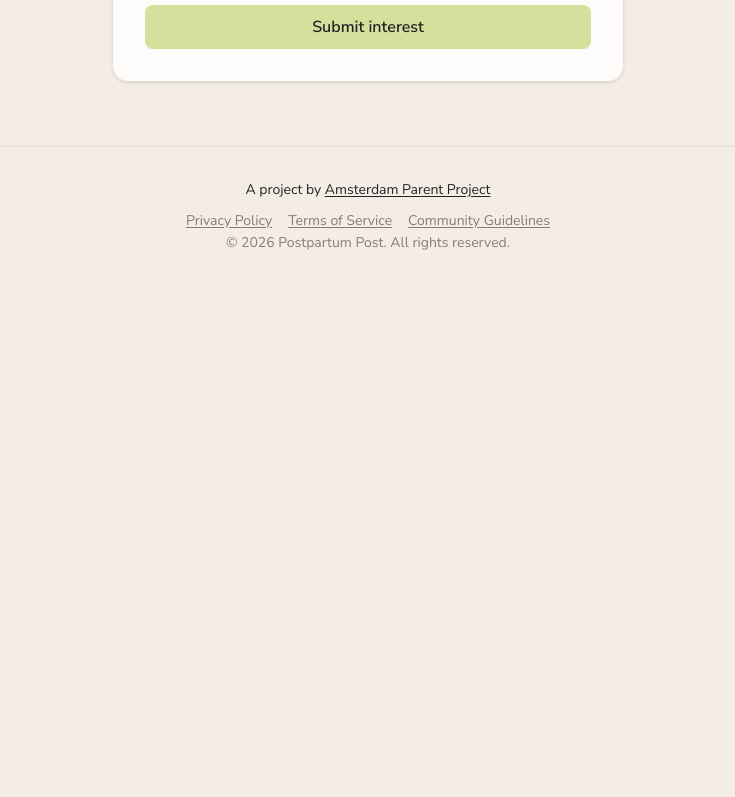
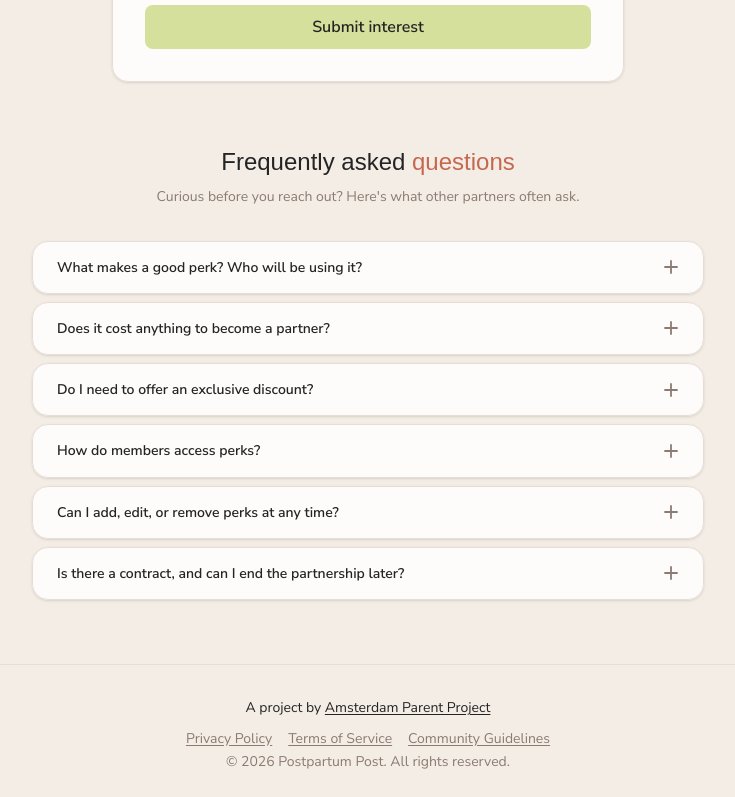
Before and after one commit to amsterdamparentproject/postpartum-post, a Next.js app: page /partners in a window 1280 px wide. Shown: the part 2401-3198 px from the top of the page, without its empty margins (272-1007 px from the left). Before the commit the page ends 2688 px from the top, so only its background shows below. Built offline with nearby package versions, Linux system fonts and the light colour scheme; no server answers; a web font is replaced by a local one.

Commit message:
Add FAQ to partner page

```diff
--- a/components/FAQ.tsx
+++ b/components/FAQ.tsx
@@ -3,13 +3,18 @@
 /**
  * FAQ
  *
- * Expandable accordion for frequently asked questions.
- * Used on the home page and /about. Add new entries to the FAQS array below.
+ * Expandable accordion for frequently asked questions. Used on the home
+ * page and /about with the default member-facing FAQS below; pass `faqs`
+ * (plus optionally `heading`/`subheading`) to reuse the same accordion for
+ * a different audience — e.g. PartnerSplash's partner-facing questions,
+ * drawn from components/PartnerTerms.tsx.
  */
 
-import { useEffect, useState } from "react";
+import { useEffect, useState, type ReactNode } from "react";
 
-const FAQS: { question: string; answer: string; id?: string }[] = [
+export type FAQItem = { question: string; answer: string; id?: string };
+
+const FAQS: FAQItem[] = [
   {
     question: "Who is Postpartum Post for?",
     answer:
@@ -53,19 +58,32 @@ const FAQS: { question: string; answer: string; id?: string }[] = [
   },
 ];
 
-export default function FAQ() {
+export default function FAQ({
+  faqs = FAQS,
+  heading = (
+    <>
+      Frequently asked <span className="text-coral">questions</span>
+    </>
+  ),
+  subheading = "Still not sure? Here are some things people often ask before joining.",
+}: {
+  faqs?: FAQItem[];
+  heading?: ReactNode;
+  subheading?: string;
+}) {
   const [openIndex, setOpenIndex] = useState<number | null>(null);
 
   useEffect(() => {
     const hash = window.location.hash.slice(1);
     if (!hash) return;
-    const idx = FAQS.findIndex((f) => f.id === hash);
+    const idx = faqs.findIndex((f) => f.id === hash);
     if (idx < 0) return;
     setOpenIndex(idx);
     // Let the DOM update before scrolling so the element is in its final position
     setTimeout(() => {
       document.getElementById(hash)?.scrollIntoView({ behavior: "smooth", block: "start" });
     }, 100);
+    // eslint-disable-next-line react-hooks/exhaustive-deps
   }, []);
 
   return (
@@ -74,14 +92,14 @@ export default function FAQ() {
         className="text-2xl text-dark text-center mb-2"
         style={{ fontFamily: "var(--font-serif)" }}
       >
-        Frequently asked <span className="text-coral">questions</span>
+        {heading}
       </h2>
       <p className="text-sm text-muted text-center mb-8 max-w-md mx-auto leading-relaxed">
-        Still not sure? Here are some things people often ask before joining.
+        {subheading}
       </p>
 
       <div className="space-y-2">
-        {FAQS.map((faq, i) => {
+        {faqs.map((faq, i) => {
           const isOpen = openIndex === i;
           return (
             <div
--- a/components/PartnerSplash.tsx
+++ b/components/PartnerSplash.tsx
@@ -9,6 +9,7 @@ import WordMark from "@/components/WordMark";
 import PostPerksWordMark from "@/components/PostPerksWordMark";
 import AnimatedSparkleDivider from "@/components/AnimatedSparkleDivider";
 import EnvelopeLogo from "@/components/EnvelopeLogo";
+import FAQ, { type FAQItem } from "@/components/FAQ";
 
 // ---------------------------------------------------------------------------
 // Category icons — same stamp-frame language as PersonaCards' icons
@@ -229,6 +230,42 @@ function ExampleCarousel() {
   );
 }
 
+// Drawn from components/PartnerTerms.tsx — the actual partnership
+// agreement partners agree to once they join. Keep these in sync with that
+// document if its terms change.
+const PARTNER_FAQS: FAQItem[] = [
+  {
+    question: "What makes a good perk? Who will be using it?",
+    answer:
+      "The ideal perk is something that two parents can use together when they meet up! Think activities, food & drink, or services that help our matches get to know each other. Sometimes they'll be with their kids (0-4 years old), other times solo. Our members are moms, dads, and more all across Amsterdam.",
+  },
+  {
+    question: "Does it cost anything to become a partner?",
+    answer:
+      "No. There is no partnership fee or cut of your sales — it's set up this way because we truly believe that everyone benefits. You offer members a great perk, and in exchange we get to share it with new and expecting parents in Amsterdam who will be excited to use it. Collaboration and community are the values we live by ❤️",
+  },
+  {
+    question: "Do I need to offer an exclusive discount?",
+    answer:
+      "No, you don't need to make your perk exclusive. That said, perks that are exclusive to Postpartum Post members (not available elsewhere, including your own website) get extra visibility, like featured placement and priority in our popular bi-weekly activities newsletter and social posts.",
+  },
+  {
+    question: "How do members access perks?",
+    answer:
+      "Members see the available Post Perks on their monthly match page, which is sent to all opted-in members on the 7th of the month.",
+  },
+  {
+    question: "Can I add, edit, or remove perks at any time?",
+    answer:
+      "You can add or edit perks at any time through your partner portal; we review and publish changes within 5 business days. If you wish to remove a perk, let us know before the 23rd of the month and we'll make sure it's not in the next month's Post Perks list going out on the 7th.",
+  },
+  {
+    question: "Is there a contract, and can I end the partnership later?",
+    answer:
+      "There's no long-term contract to sign or fixed commitment. We partner for as long as you a) have a planned or active Post Perk, and b) you continue to honor your perk as listed. If you ever want to end the partnership, just let us know by the 23rd of the month and your remaining perks will come off the platform by the 1st of the next month. We will give you the same notice before the 23rd if we feel like the partnership isn't working on our side. We can always revisit at a later date ❤️",
+  },
+];
+
 export default function PartnerSplash() {
   return (
     <div className="space-y-16">
@@ -376,6 +413,12 @@ export default function PartnerSplash() {
           <PartnerLeadForm defaultEmail="" />
         </div>
       </div>
+
+      {/* FAQ — partner-facing questions, sourced from the partnership terms */}
+      <FAQ
+        faqs={PARTNER_FAQS}
+        subheading="Curious before you reach out? Here's what other partners often ask."
+      />
     </div>
   );
 }
```
